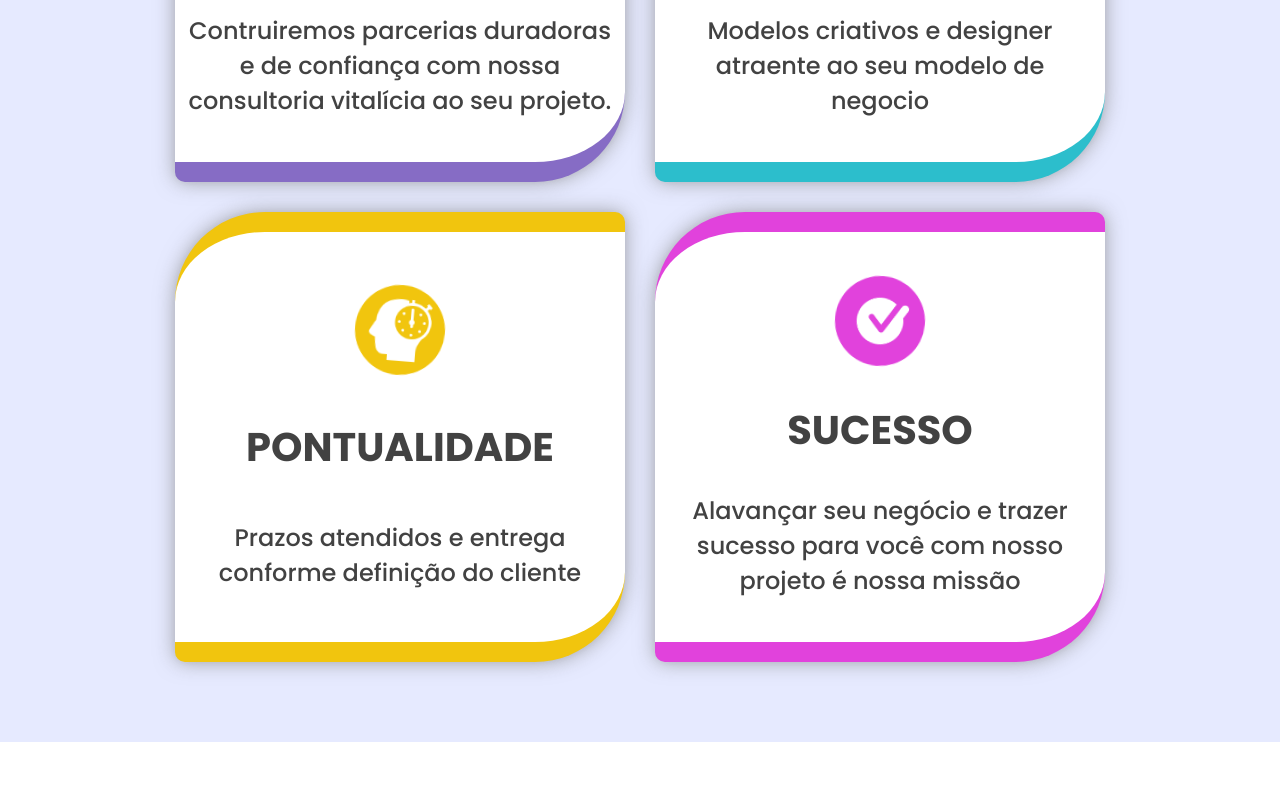
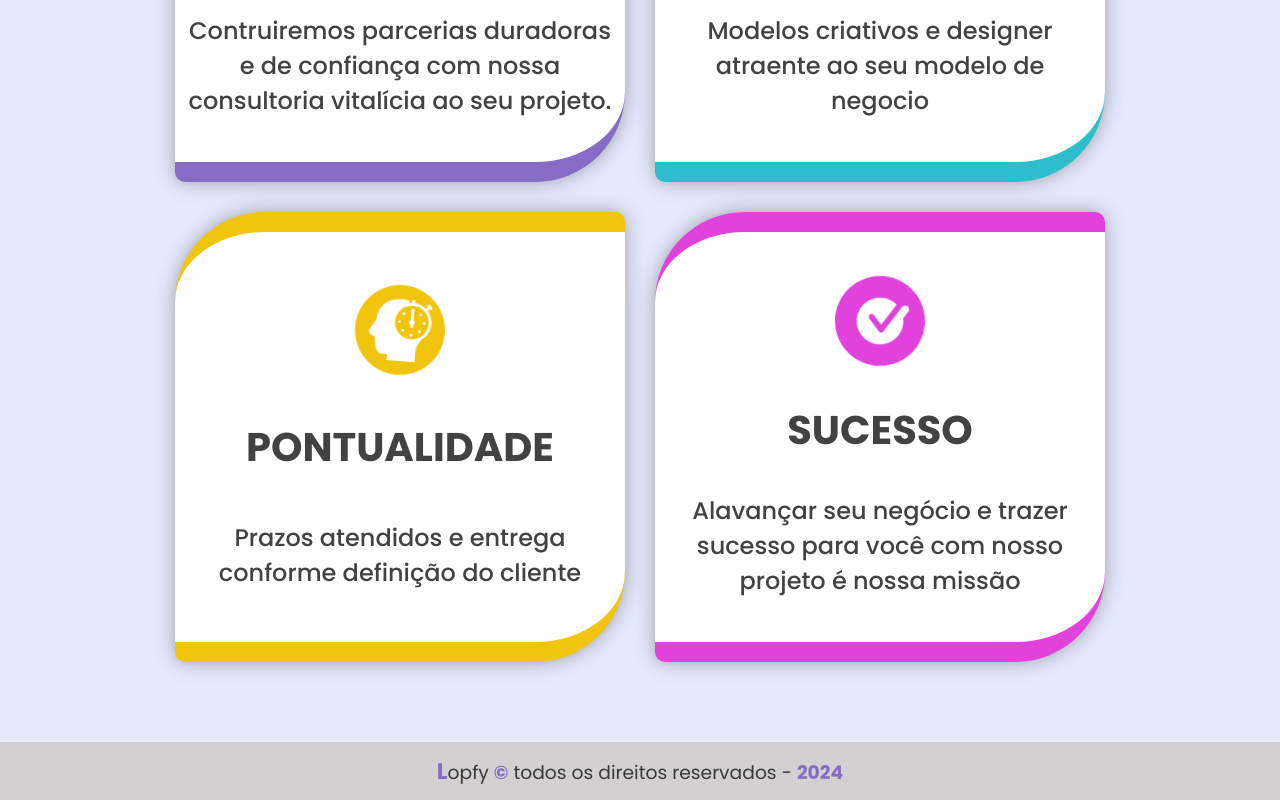
Before and after one commit to RamonLopes86/job, a Next.js app: page / in a window 1280 px wide. Shown: the part 6930-7730 px from the top of the page. Before the commit the page ends 7672 px from the top, so only its background shows below. Built offline with nearby package versions, Linux system fonts and the light colour scheme.

Commit message:
finalização do footer

```diff
--- a/src/app/page.js
+++ b/src/app/page.js
@@ -10,6 +10,7 @@ import Ajuda from "@/components/ajuda/ajuda";
 import Duvidas from "@/components/duvidas/duvidas";
 import Apresentacao from "@/components/apresentacao/apresentacao";
 import Diferencial from "@/components/diferencial/diferencial";
+import Footer from "@/components/footer/footer";
 import Link from "next/link";
 
 import React, { useEffect, useState } from "react";
@@ -105,6 +106,8 @@ export default function Home() {
 
       <Diferencial/>
 
+      <Footer/>
+
       <Link className={styles.linkTopo} href={'#idtopo'}>
 
 
--- a/src/components/banner/banner.jsx
+++ b/src/components/banner/banner.jsx
@@ -52,7 +52,7 @@ export default function Banner(props) {
                         <Link onClick={props.recolher} href={'#idsobre'} className={estilobanner.linkTopo}><li>Sobre</li></Link>
                         <Link onClick={props.recolher} href={'#idquem'} className={estilobanner.linkTopo}> <li>Quem Somos</li></Link>
                         <Link onClick={props.recolher} href={'#'} className={estilobanner.linkTopo}> <li>Modelos</li></Link>
-                        <Link onClick={props.recolher} href={'#'} className={estilobanner.linkTopo}><li>Negócio</li></Link>
+                        <Link onClick={props.recolher} href={'#idnegocio'} className={estilobanner.linkTopo}><li>Negócio</li></Link>
                         <Link onClick={props.recolher} href={'#idajuda'} className={estilobanner.linkTopo}> <li>Vantagens</li></Link>
                         <Link onClick={props.recolher} href={'#idperguntas'} className={estilobanner.linkTopo}><li>Perguntas</li></Link>
                     </ul>
--- a/src/components/diferencial/diferencial.jsx
+++ b/src/components/diferencial/diferencial.jsx
@@ -18,7 +18,7 @@ export default function Diferencial() {
 
     return (
 
-        <section className={estiloDif.boxPai}>
+        <section id='idnegocio' className={estiloDif.boxPai}>
 
             <h1>por que a Lopfy?</h1>
 
--- /dev/null
+++ b/src/components/footer/footer.jsx
@@ -0,0 +1,18 @@
+import estiloFot from './footer.module.css';
+
+
+
+export default function Footer(){
+
+    const data  = new Date().getFullYear()
+
+
+    return(
+
+        <section className={estiloFot.boxFot}>
+
+                <h3>Lopfy <span>&copy;</span> todos os direitos reservados - <span>{data}</span> </h3>
+
+        </section>
+    )
+}
--- /dev/null
+++ b/src/components/footer/footer.module.css
@@ -0,0 +1,39 @@
+.boxFot{
+
+    padding: 12px 10px;
+    background-color: rgba(177, 175, 175, 0.582);
+
+    text-align: center;
+    font-family: var(--popins);
+    color: rgba(0, 0, 0, 0.726);
+
+
+    & h3 {
+
+
+
+        font-weight: 400;
+
+
+
+    }
+
+    & h3::first-letter{
+
+        font-size: 1.4rem;
+        color: var(--corroxo);
+        font-weight: bold;
+
+    }
+
+
+    & span {
+
+        color: var(--corroxo);
+        font-weight: bold;
+    }
+
+
+
+
+}
--- a/src/components/topo/topo.jsx
+++ b/src/components/topo/topo.jsx
@@ -31,7 +31,7 @@ export default function Topo(props){
                     <Link href={'#idsobre'} className={estiloTopo.linkTopo}><li>Sobre</li></Link>
                     <Link href={'#idquem'} className={estiloTopo.linkTopo}> <li>Quem Somos</li></Link>
                     <Link href={'#'} className={estiloTopo.linkTopo}> <li>Modelos</li></Link>
-                    <Link href={'#'} className={estiloTopo.linkTopo}><li>Negócio</li></Link>
+                    <Link href={'#idnegocio'} className={estiloTopo.linkTopo}><li>Negócio</li></Link>
                     <Link href={'#idajuda'} className={estiloTopo.linkTopo}> <li>Vantagens</li></Link>
                     <Link href={'#idperguntas'} className={estiloTopo.linkTopo}><li>Perguntas</li></Link>
 
```
